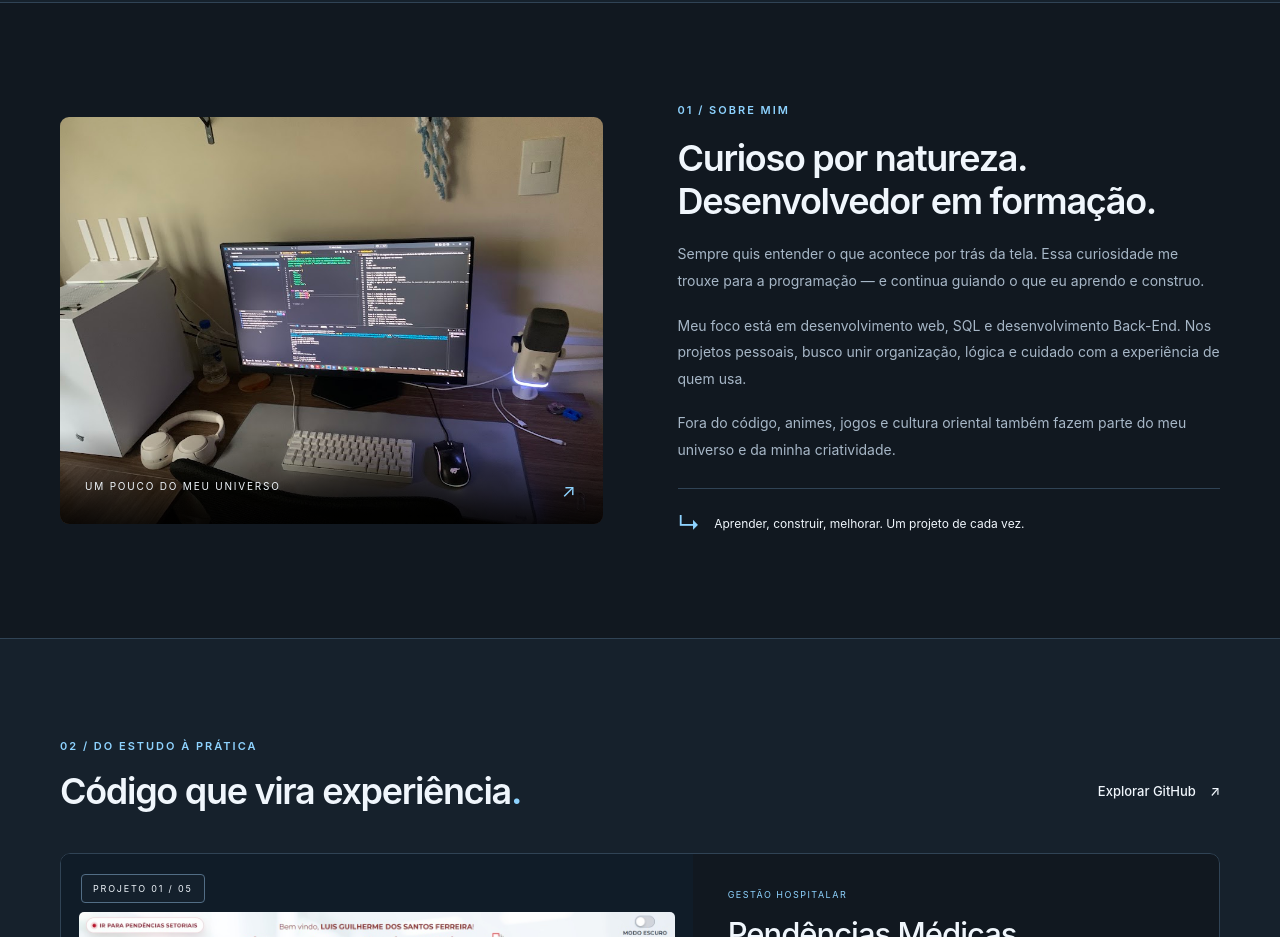
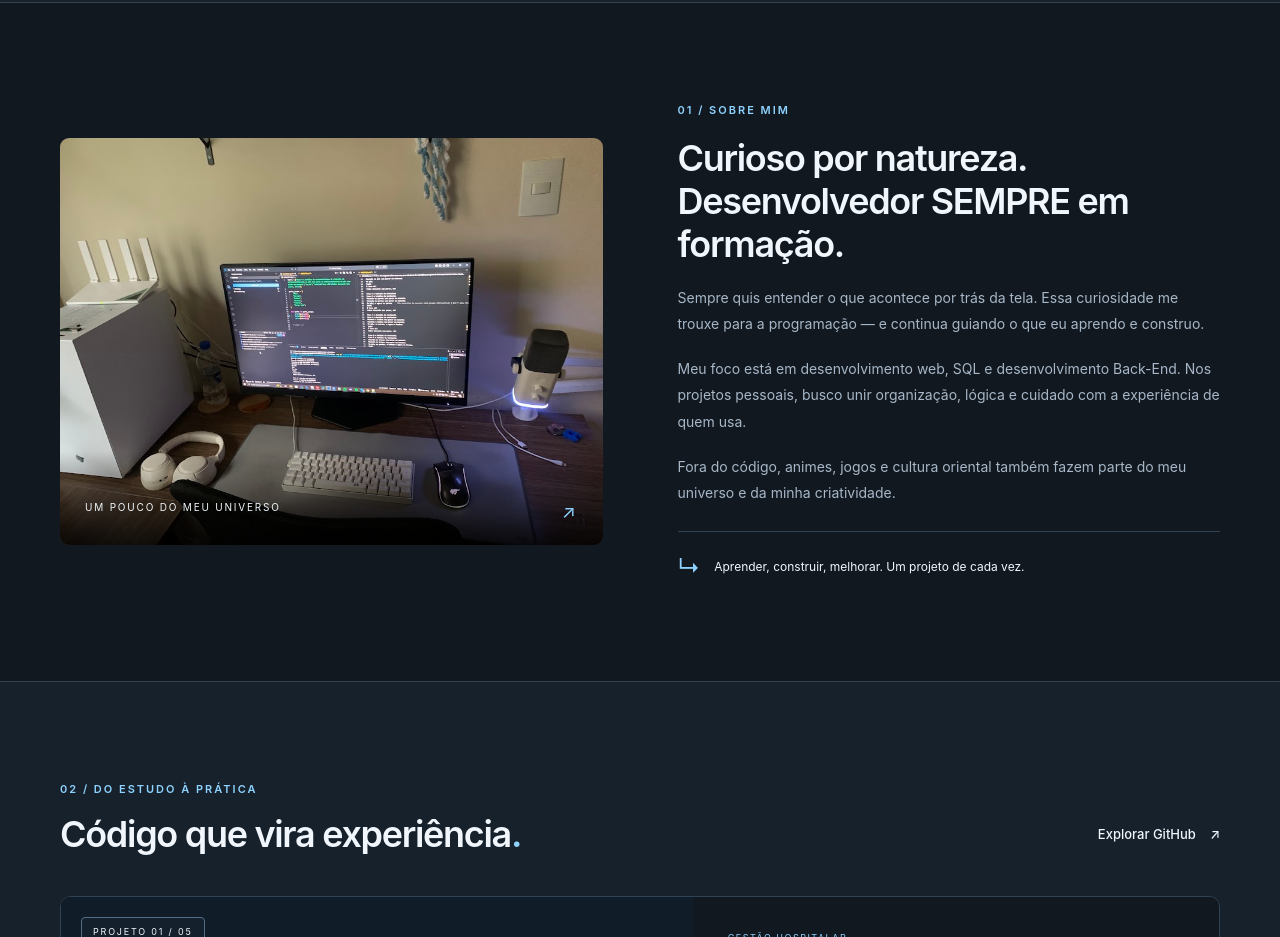
Before and after one commit to 1Luisin/landing-page-1Luisin, a plain HTML site: page index.html in a window 1280 px wide. Shown: the part 840-1777 px from the top of the page. Drawn offline with Linux system fonts and the light colour scheme; a web font is replaced by a local one.

Commit message:
fix: alteração de informação

```diff
--- a/index.html
+++ b/index.html
@@ -71,7 +71,7 @@
                     UNIVERSO <span aria-hidden="true">↗</span></span></div>
             <div class="about-copy">
                 <p class="eyebrow">01 / SOBRE MIM</p>
-                <h2 id="sobre-titulo">Curioso por natureza.<br>Desenvolvedor em formação.</h2>
+                <h2 id="sobre-titulo">Curioso por natureza.<br>Desenvolvedor SEMPRE em formação.</h2>
                 <p>Sempre quis entender o que acontece por trás da tela. Essa curiosidade me trouxe para a programação —
                     e continua guiando o que eu aprendo e construo.</p>
                 <p>Meu foco está em desenvolvimento web, SQL e desenvolvimento Back-End. Nos projetos pessoais, busco unir organização, lógica e
```
